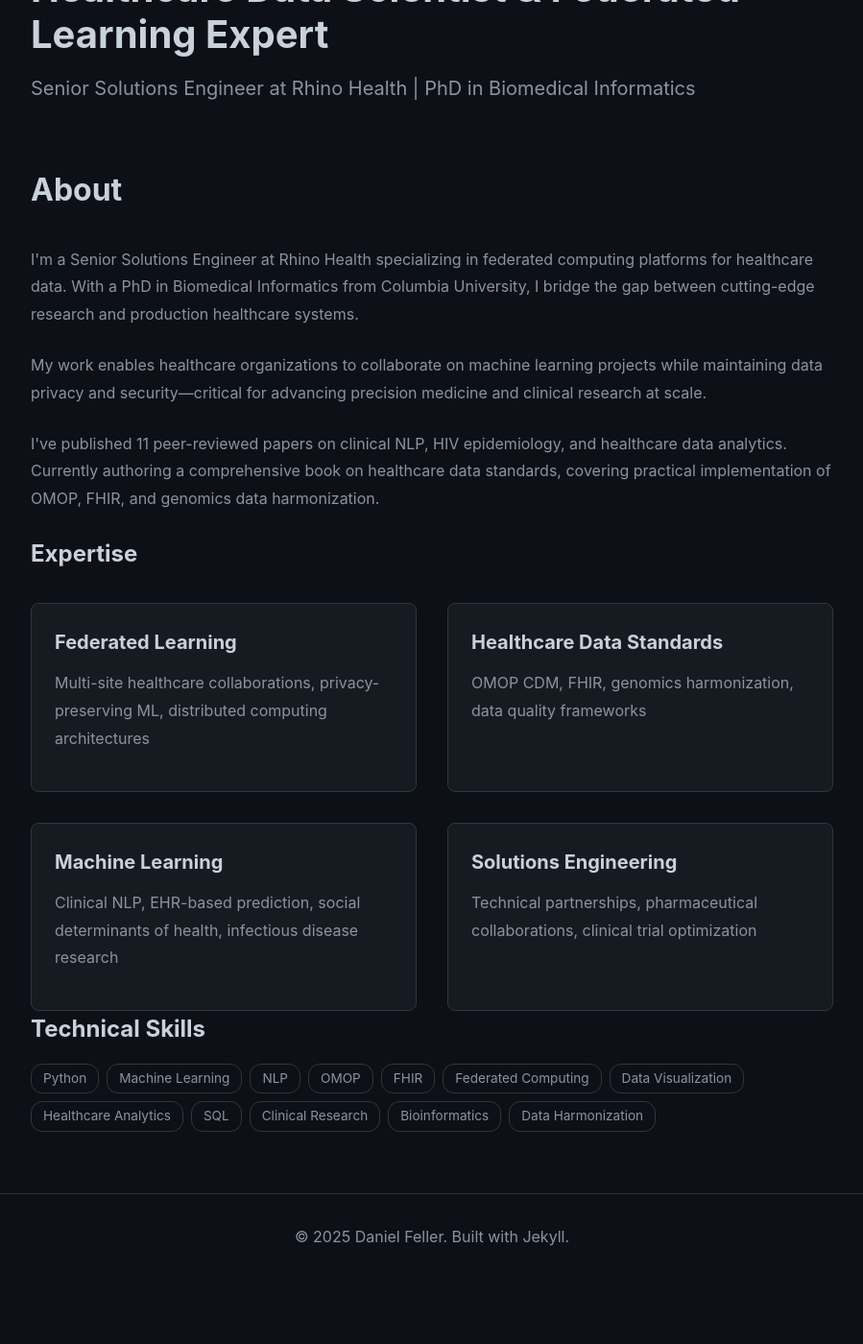
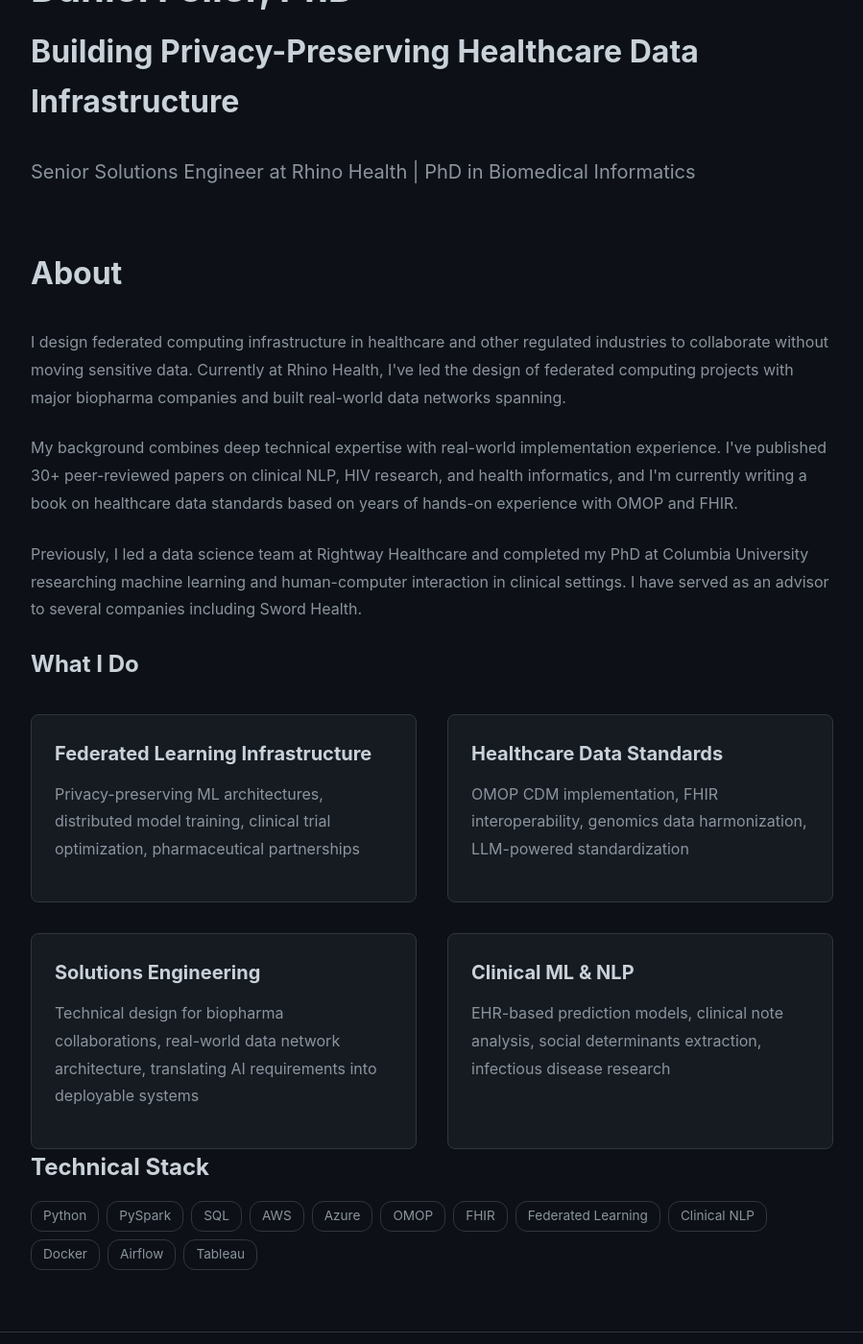
Before and after one commit to danieljfeller/danieljfeller.github.io, a Jekyll site: the page built from index.md, in a window 1280 px wide and 1400 px high, scrolled down 203 px. Shown: the whole window at 96% size, without its empty margins (190-1089 px from the left). Built offline with Jekyll 4.4.1, drawn with Linux system fonts in a browser that asks for light colours; before the commit the page ends 1537 px from its top, so only the background shows below that; some of the changed text lies outside the part shown.

Commit message:
Overwrote

```diff
--- a/_config.yml
+++ b/_config.yml
@@ -1,13 +1,13 @@
 # Site settings
-title: Daniel Feller
+title: Daniel Feller, PhD
 description: Healthcare Data Scientist | Federated Learning | Solutions Engineer
-url: "https://yourusername.github.io"
+url: "https://danieljfeller.github.io/"
 baseurl: ""
 
 # About/contact
-email: your.email@example.com
+email: danieljfeller@gmail.com
 github_username: yourusername
-linkedin_username: yourprofile
+linkedin_username: danieljfeller
 
 # Build settings
 markdown: kramdown
--- a/index.md
+++ b/index.md
@@ -4,56 +4,57 @@ title: About
 ---
 
 <div class="hero">
-  <h1>Healthcare Data Scientist & Federated Learning Expert</h1>
+  <h1>Daniel Feller, PhD</h1>
+  <h2>Building Privacy-Preserving Healthcare Data Infrastructure</h2>
   <p class="tagline">Senior Solutions Engineer at Rhino Health | PhD in Biomedical Informatics</p>
 </div>
 
 <section class="about-content">
   <h2>About</h2>
 
-  <p>I'm a Senior Solutions Engineer at Rhino Health specializing in federated computing platforms for healthcare data. With a PhD in Biomedical Informatics from Columbia University, I bridge the gap between cutting-edge research and production healthcare systems.</p>
+  <p>I design federated computing infrastructure in healthcare and other regulated industries to collaborate without moving sensitive data. Currently at Rhino Health, I've led the design of federated computing projects with major biopharma companies and built real-world data networks spanning.</p>
 
-  <p>My work enables healthcare organizations to collaborate on machine learning projects while maintaining data privacy and security—critical for advancing precision medicine and clinical research at scale.</p>
+  <p>My background combines deep technical expertise with real-world implementation experience. I've published 30+ peer-reviewed papers on clinical NLP, HIV research, and health informatics, and I'm currently writing a book on healthcare data standards based on years of hands-on experience with OMOP and FHIR.</p>
 
-  <p>I've published 11 peer-reviewed papers on clinical NLP, HIV epidemiology, and healthcare data analytics. Currently authoring a comprehensive book on healthcare data standards, covering practical implementation of OMOP, FHIR, and genomics data harmonization.</p>
+  <p>Previously, I led a data science team at Rightway Healthcare and completed my PhD at Columbia University researching machine learning and human-computer interaction in clinical settings. I have served as an advisor to several companies including Sword Health. </p>
 
-  <h3>Expertise</h3>
+  <h3>What I Do</h3>
 
   <div class="projects-grid">
     <div class="project-card">
-      <h3>Federated Learning</h3>
-      <p>Multi-site healthcare collaborations, privacy-preserving ML, distributed computing architectures</p>
+      <h3>Federated Learning Infrastructure</h3>
+      <p>Privacy-preserving ML architectures, distributed model training, clinical trial optimization, pharmaceutical partnerships</p>
     </div>
 
-    <div class="project-card">
+  <div class="project-card">
       <h3>Healthcare Data Standards</h3>
-      <p>OMOP CDM, FHIR, genomics harmonization, data quality frameworks</p>
+      <p>OMOP CDM implementation, FHIR interoperability, genomics data harmonization, LLM-powered standardization</p>
     </div>
 
-    <div class="project-card">
-      <h3>Machine Learning</h3>
-      <p>Clinical NLP, EHR-based prediction, social determinants of health, infectious disease research</p>
+  <div class="project-card">
+      <h3>Solutions Engineering</h3>
+      <p>Technical design for biopharma collaborations, real-world data network architecture, translating AI requirements into deployable systems</p>
     </div>
 
-    <div class="project-card">
-      <h3>Solutions Engineering</h3>
-      <p>Technical partnerships, pharmaceutical collaborations, clinical trial optimization</p>
+  <div class="project-card">
+      <h3>Clinical ML & NLP</h3>
+      <p>EHR-based prediction models, clinical note analysis, social determinants extraction, infectious disease research</p>
     </div>
   </div>
 
-  <h3>Technical Skills</h3>
+  <h3>Technical Stack</h3>
   <div class="project-tags">
     <span class="tag">Python</span>
-    <span class="tag">Machine Learning</span>
-    <span class="tag">NLP</span>
+    <span class="tag">PySpark</span>
+    <span class="tag">SQL</span>
+    <span class="tag">AWS</span>
+    <span class="tag">Azure</span>
     <span class="tag">OMOP</span>
     <span class="tag">FHIR</span>
-    <span class="tag">Federated Computing</span>
-    <span class="tag">Data Visualization</span>
-    <span class="tag">Healthcare Analytics</span>
-    <span class="tag">SQL</span>
-    <span class="tag">Clinical Research</span>
-    <span class="tag">Bioinformatics</span>
-    <span class="tag">Data Harmonization</span>
+    <span class="tag">Federated Learning</span>
+    <span class="tag">Clinical NLP</span>
+    <span class="tag">Docker</span>
+    <span class="tag">Airflow</span>
+    <span class="tag">Tableau</span>
   </div>
 </section>
```
Also changed, not shown: projects.md (+37 -38 lines).
